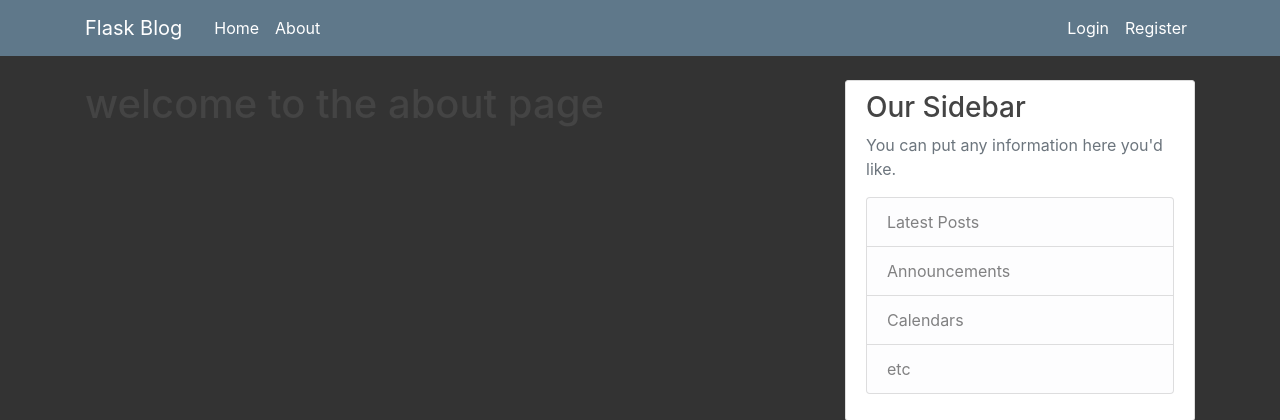
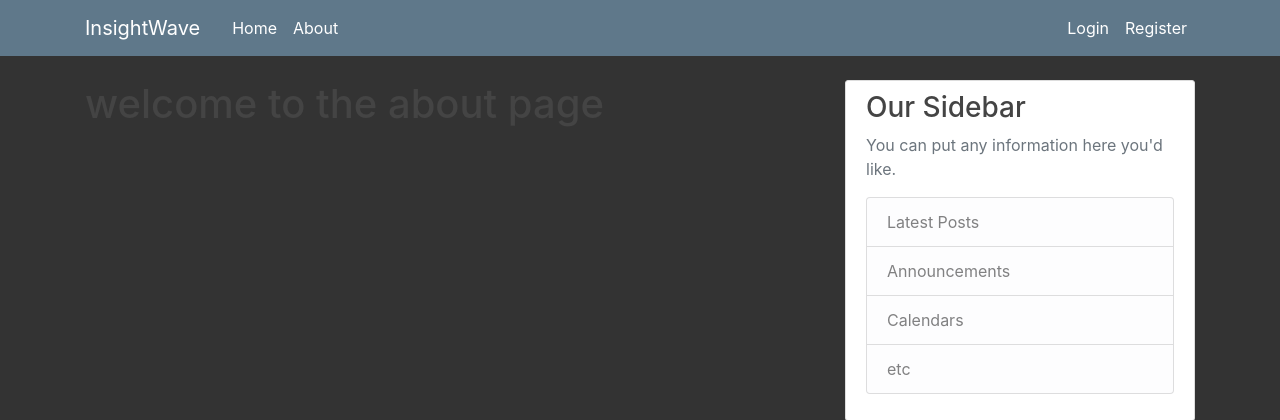
Before and after one commit to sawanjr/BLOG-WEBSITE, a Flask app: page /about in a window 1280 px wide. Shown: the top 420 px of the page. Run offline with Flask 3, Linux system fonts and the light colour scheme; some libraries are stand-ins or nearby versions.

Commit message:
changed website name

```diff
--- a/flaskblog/templates/layout.html
+++ b/flaskblog/templates/layout.html
@@ -11,16 +11,16 @@
     <link rel="stylesheet" type="text/css" href="{{ url_for('static', filename='main.css') }}">
 
     {% if title %}
-        <title>Flask Blog - {{ title }}</title>
+        <title>InsightWave - {{ title }}</title>
     {% else %}
-        <title>Flask Blog</title>
+        <title>InsightWave</title>
     {% endif %}
 </head>
 <body>
     <header class="site-header">
       <nav class="navbar navbar-expand-md navbar-dark bg-steel fixed-top">
         <div class="container">
-          <a class="navbar-brand mr-4" href="/">Flask Blog</a>
+          <a class="navbar-brand mr-4" href="/">InsightWave</a>
           <button class="navbar-toggler" type="button" data-toggle="collapse" data-target="#navbarToggle" aria-controls="navbarToggle" aria-expanded="false" aria-label="Toggle navigation">
             <span class="navbar-toggler-icon"></span>
           </button>
```
